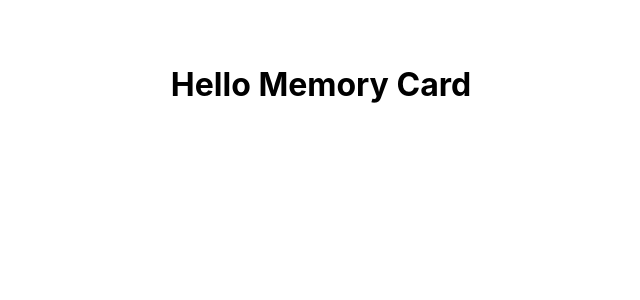
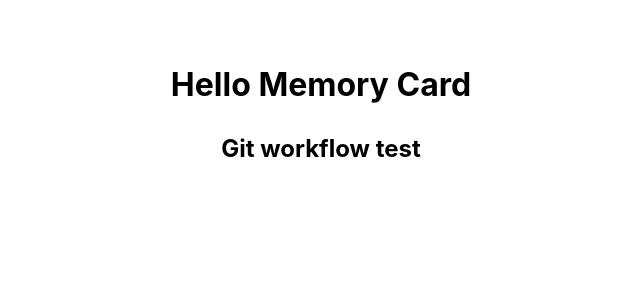
Before and after one commit to Alicebond/memory-card, a React (Vite) app: page / in a window 1280 px wide. Shown: the top 300 px of the page, without its empty margins (319-959 px from the left). Built offline with nearby package versions, Linux system fonts and the light colour scheme.

Commit message:
Git workflow test

```diff
--- a/src/App.jsx
+++ b/src/App.jsx
@@ -5,6 +5,7 @@ function App() {
   return (
     <>
       <h1>Hello Memory Card</h1>
+      <h2>Git workflow test</h2>
     </>
   );
 }
```
